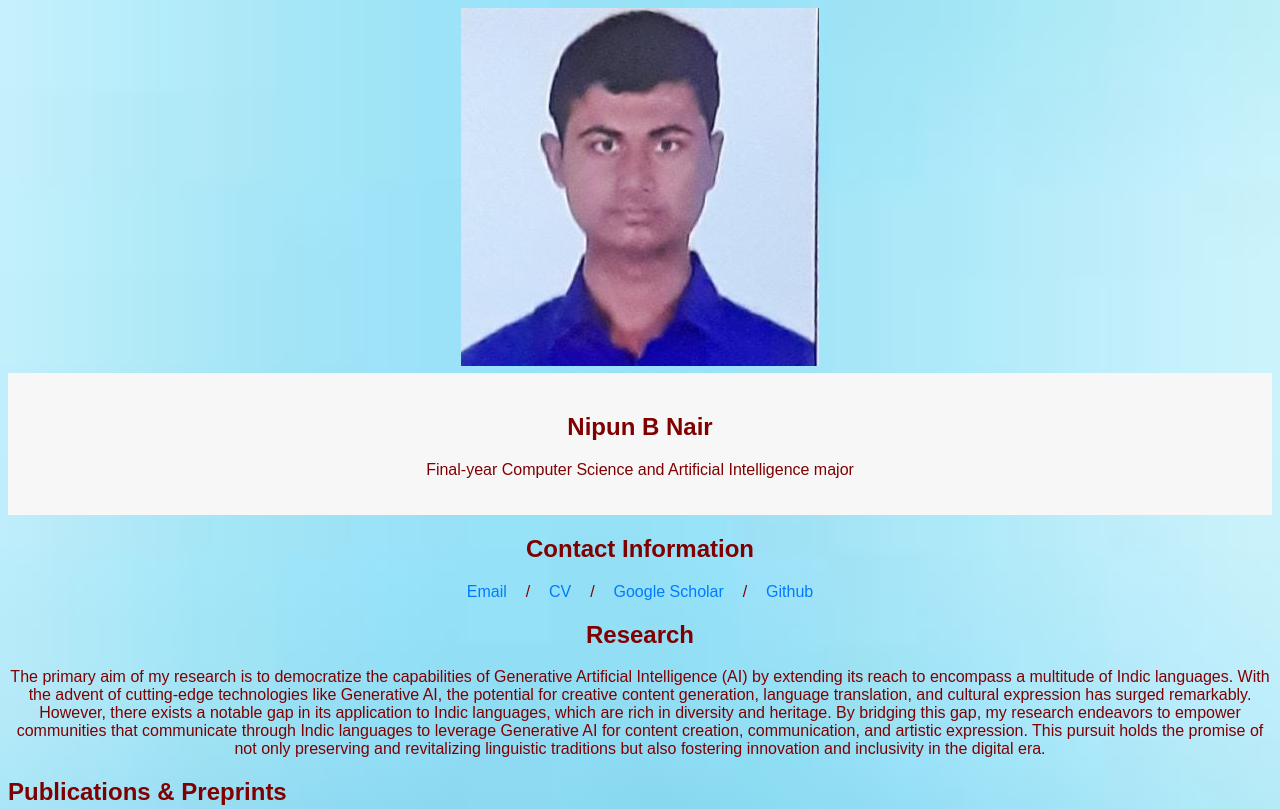
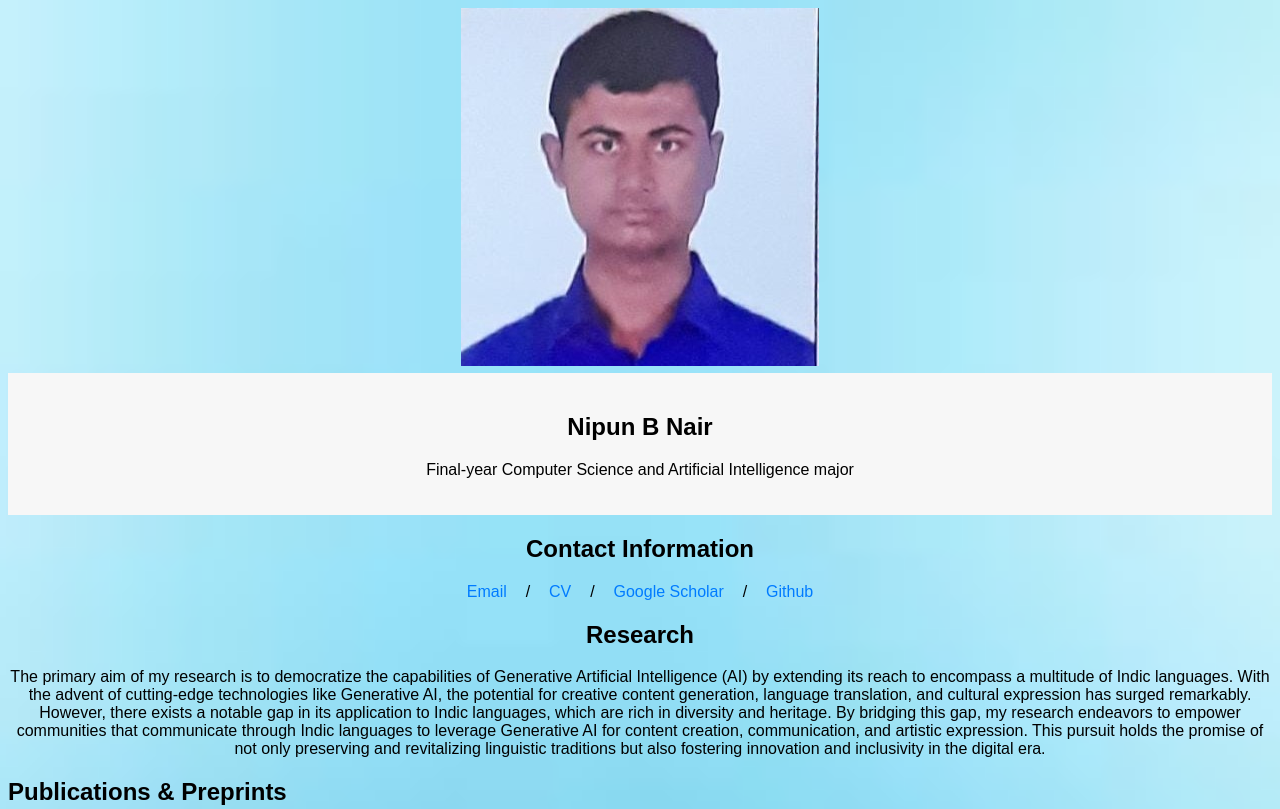
Before and after one commit to nipunbnair/nipunbnair.github.io, a plain HTML site: page index.html in a window 1280 px wide. Shown: the top 809 px of the page. Drawn offline with Linux system fonts and the light colour scheme.

Commit message:
Update stylewebsite.css

```diff
--- a/stylewebsite.css
+++ b/stylewebsite.css
@@ -1,6 +1,6 @@
 body {
     background-image: url(download.jpg);
-    color: maroon;
+    color: black;
     text-decoration: none;
     background-repeat: no-repeat;
     background-size: cover;
```
